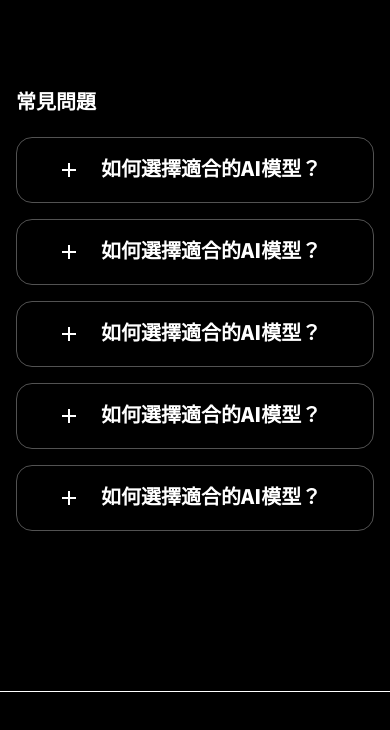
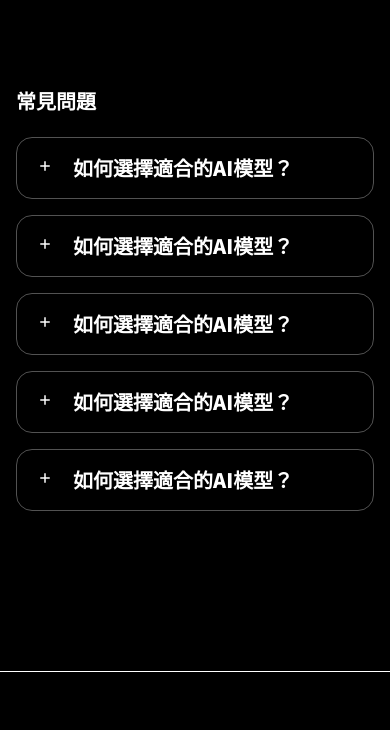
Before and after one commit to Levia6603/AI-tool-king, a plain HTML site: page price.html in a window 390 px wide. Shown: the part 7540-8270 px from the top of the page. Drawn offline with nearby package versions, Linux system fonts and the light colour scheme; files that its build step writes are made by us from their sources.

Commit message:
fix some bug

```diff
--- a/css/_price.scss
+++ b/css/_price.scss
@@ -112,4 +112,10 @@
     font-size: 20px;
     font-weight: 900;
   }
+  img {
+    height: 16px;
+  }
+  @include mobile {
+    padding: 20px;
+  }
 }
```
